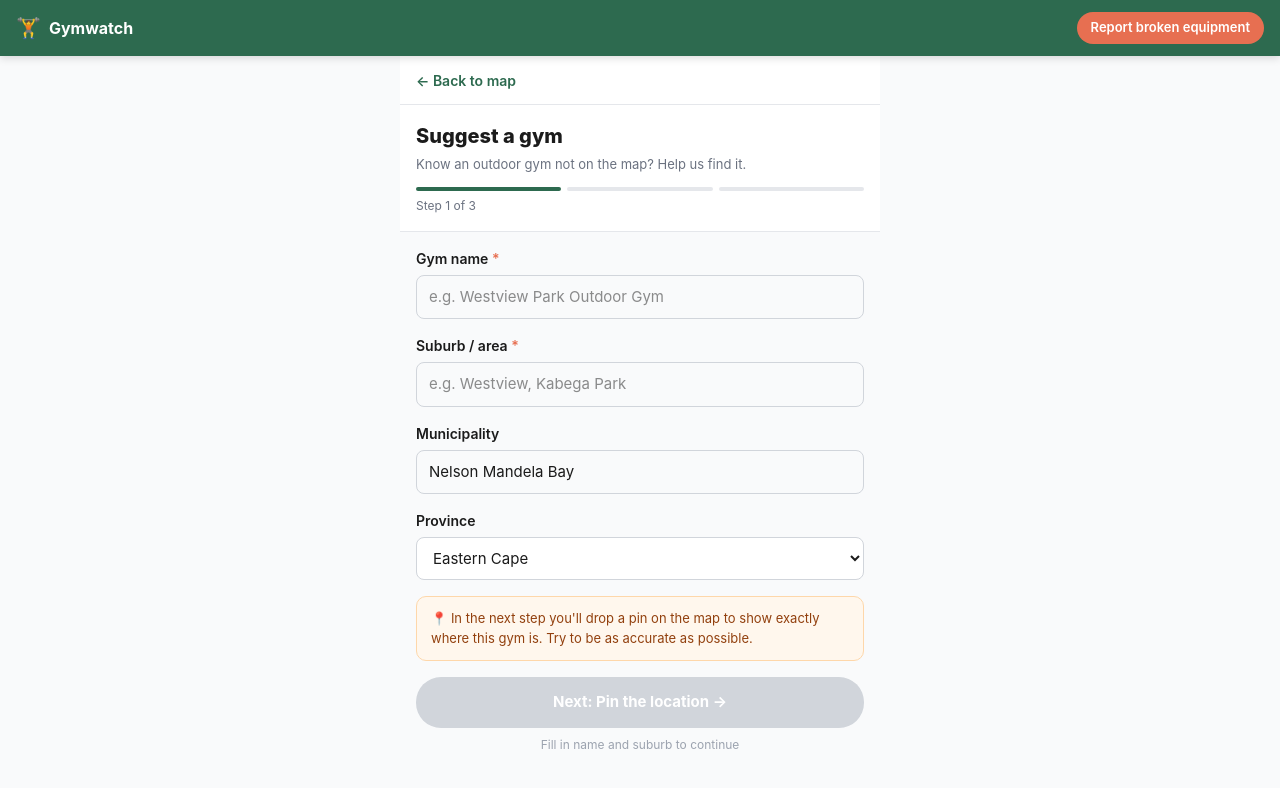
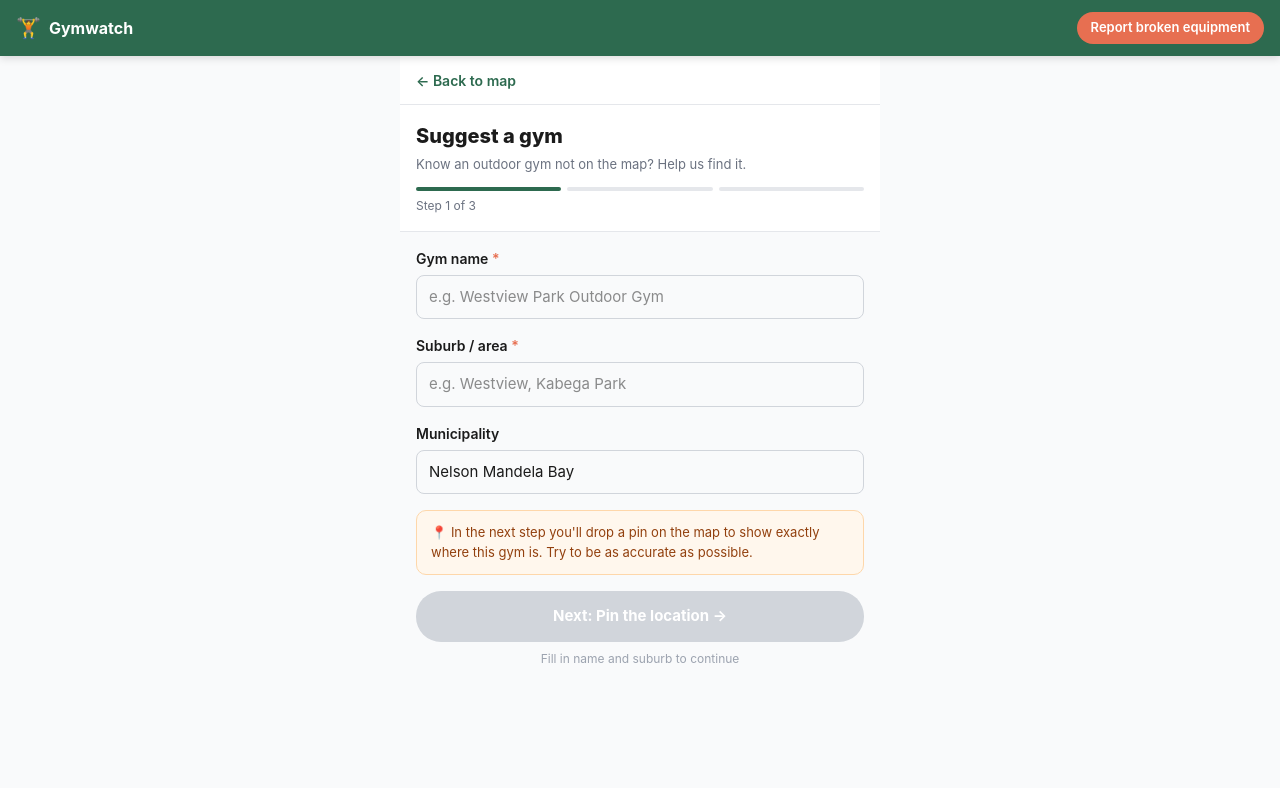
Before and after one commit to redhotdesignSA/revive-outdoor-gyms, a Next.js app: page /suggest in a window 1280 px wide. Shown: the top 788 px of the page. Built offline with nearby package versions, Linux system fonts and the light colour scheme.

Commit message:
fix suggest form - remove province column that doesn't exist in schema

```diff
--- a/src/app/suggest/page.js
+++ b/src/app/suggest/page.js
@@ -19,7 +19,6 @@ export default function SuggestGymPage() {
     name: '',
     suburb: '',
     municipality: 'Nelson Mandela Bay',
-    province: 'Eastern Cape',
     notes: '',
     submitter_name: '',
     submitter_email: '',
@@ -148,7 +147,6 @@ export default function SuggestGymPage() {
   name: form.name,
   suburb: form.suburb,
   municipality: form.municipality || null,
-        province: form.province || null,
   notes: form.notes || null,
   submitter_name: form.submitter_name || null,
   submitter_email: form.submitter_email || null,
@@ -261,24 +259,7 @@ export default function SuggestGymPage() {
               />
             </div>
 
-            <div>
-              <label style={{ display: 'block', fontWeight: 600, fontSize: '14px', marginBottom: '6px' }}>Province</label>
-              <select
-                value={form.province}
-                onChange={e => update('province', e.target.value)}
-                style={{ width: '100%', padding: '10px 12px', borderRadius: '8px', border: '1.5px solid #D1D5DB', fontSize: '15px', background: 'white' }}
-              >
-                <option value="Eastern Cape">Eastern Cape</option>
-                <option value="Western Cape">Western Cape</option>
-                <option value="Gauteng">Gauteng</option>
-                <option value="KwaZulu-Natal">KwaZulu-Natal</option>
-                <option value="Limpopo">Limpopo</option>
-                <option value="Mpumalanga">Mpumalanga</option>
-                <option value="North West">North West</option>
-                <option value="Northern Cape">Northern Cape</option>
-                <option value="Free State">Free State</option>
-              </select>
-            </div>
+
 
             {/* GPS pin requirement notice */}
             <div style={{ background: '#FFF7ED', border: '1px solid #FED7AA', borderRadius: '10px', padding: '12px 14px' }}>
```
Lines whose indentation alone changed are shown as unchanged.
